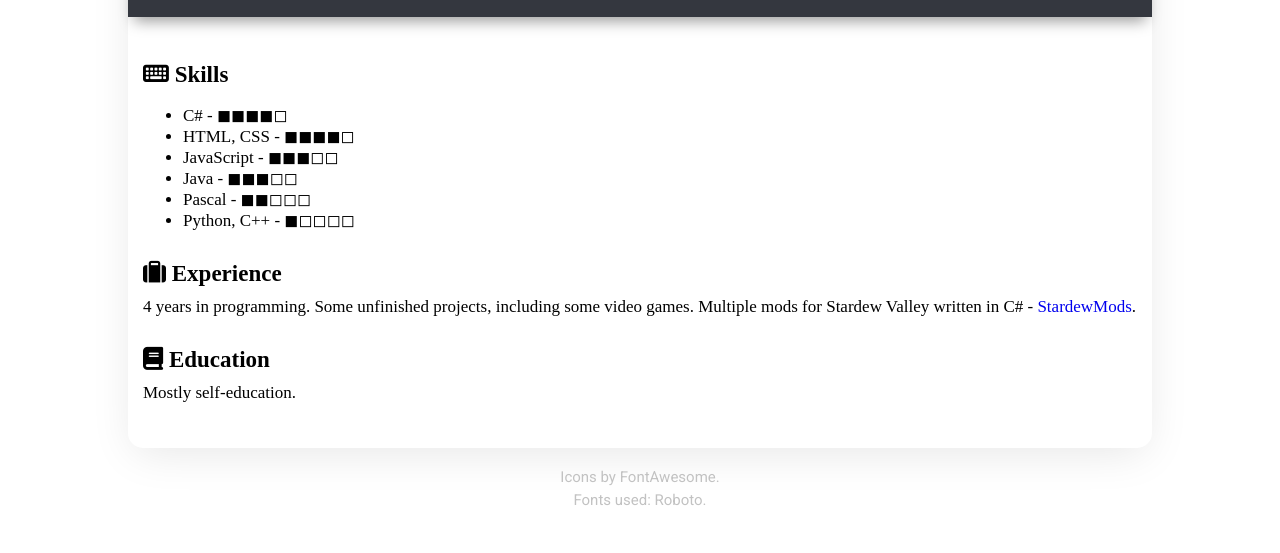
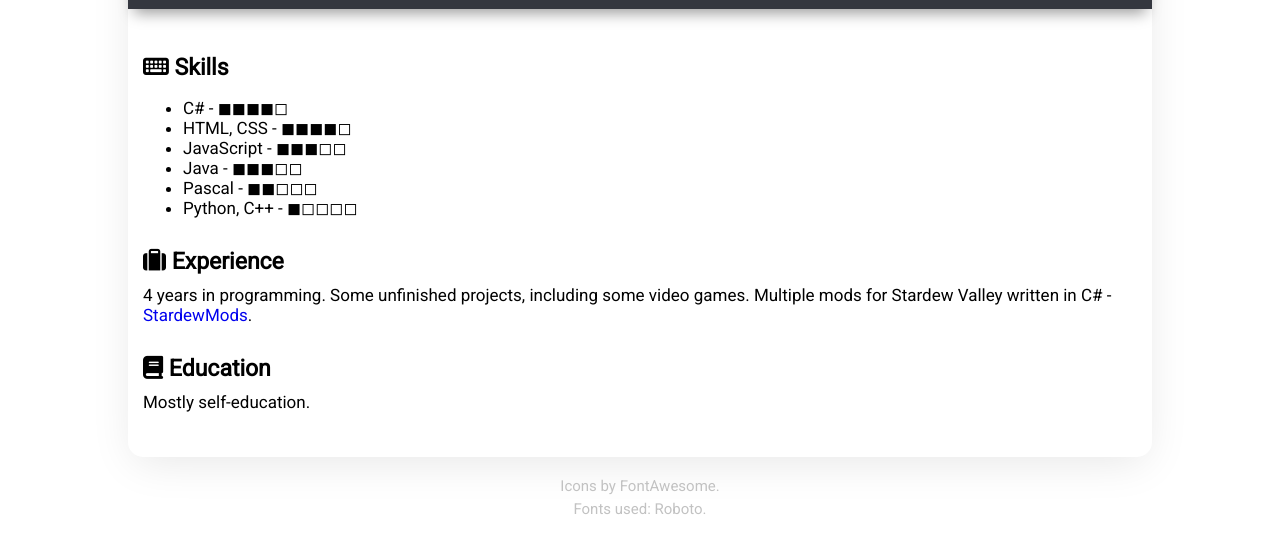
Before and after one commit to gzhynko/rsschool-cv, a plain HTML site: page index.html in a window 1280 px wide. Shown: the part 201-754 px from the top of the page. Drawn offline with Linux system fonts and the light colour scheme.

Commit message:
fix: remove body margin; display Roboto font on the whole page

```diff
--- a/assets/style.css
+++ b/assets/style.css
@@ -1,12 +1,17 @@
 body {
+  margin: 0px;
   display: flex;
   flex-direction: column;
   align-items: center;
 }
 
 p,
-span {
+span,
+h2,
+li,
+article {
   font-family: 'Roboto', sans-serif;
+  font-weight: 100;
 }
 
 p {
```
